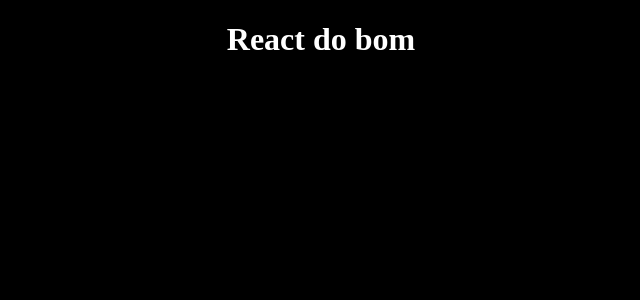
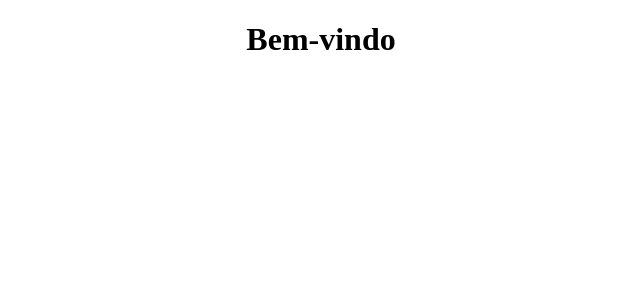
Before and after one commit to KyobaMuratsu/tales-app, a React (Create React App) app in the folder tales-app/: page / in a window 1280 px wide. Shown: the top 300 px of the page, without its empty margins (319-959 px from the left). Built offline with nearby package versions, Linux system fonts and the light colour scheme.

Commit message:
Realizando uma tentativa de fazer o primeiro layout

```diff
--- /dev/null
+++ b/tales-app/src/App.jsx
@@ -0,0 +1,9 @@
+import React from "react";
+import './App.css';
+import Header from "./components/Header";
+
+export default param => (
+        <div className="">
+            <Header/>
+        </div>
+);
--- /dev/null
+++ b/tales-app/src/components/Header.jsx
@@ -0,0 +1,10 @@
+import React from "react";
+import '../index.css';
+
+function Header() {
+    return(
+    <h1 className="Header">Bem-vindo</h1>
+
+    )}
+
+export default Header
--- /dev/null
+++ b/tales-app/src/components/layout/Container.jsx
@@ -0,0 +1,2 @@
+import React from "react";
+import '../index.css';
--- a/tales-app/src/index.css
+++ b/tales-app/src/index.css
@@ -1,10 +1,9 @@
 body {
- background-color: black;
+    background-color: white;
 }
 
-h1{
-  color: white;
-  display: flex;
-  flex-direction: row;
-  justify-content: center;
+.Header{
+    color:black;
+    display: flex;
+    justify-content: center;
 }
--- a/tales-app/src/index.js
+++ b/tales-app/src/index.js
@@ -1,8 +1,9 @@
 import React from 'react';
 import ReactDOM from 'react-dom';
-import './index.css';
+
+import App from './App';
 
 ReactDOM.render(
-  <h1>React do bom</h1>,
+  <App></App>,
   document.getElementById('root')
 );
```
Also changed, not shown: tales-app/src/App.css (added), tales-app/src/components/layout/Container.css (added).
